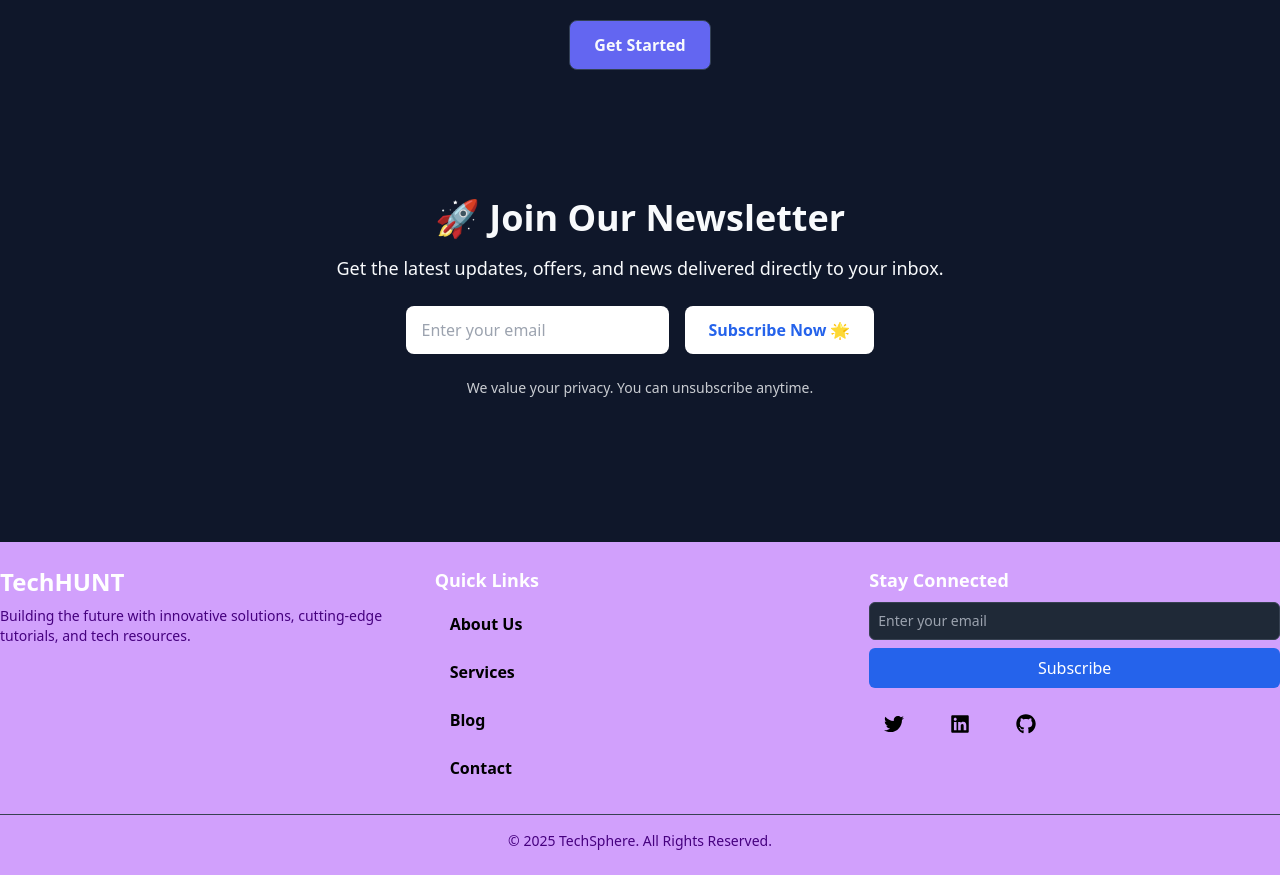
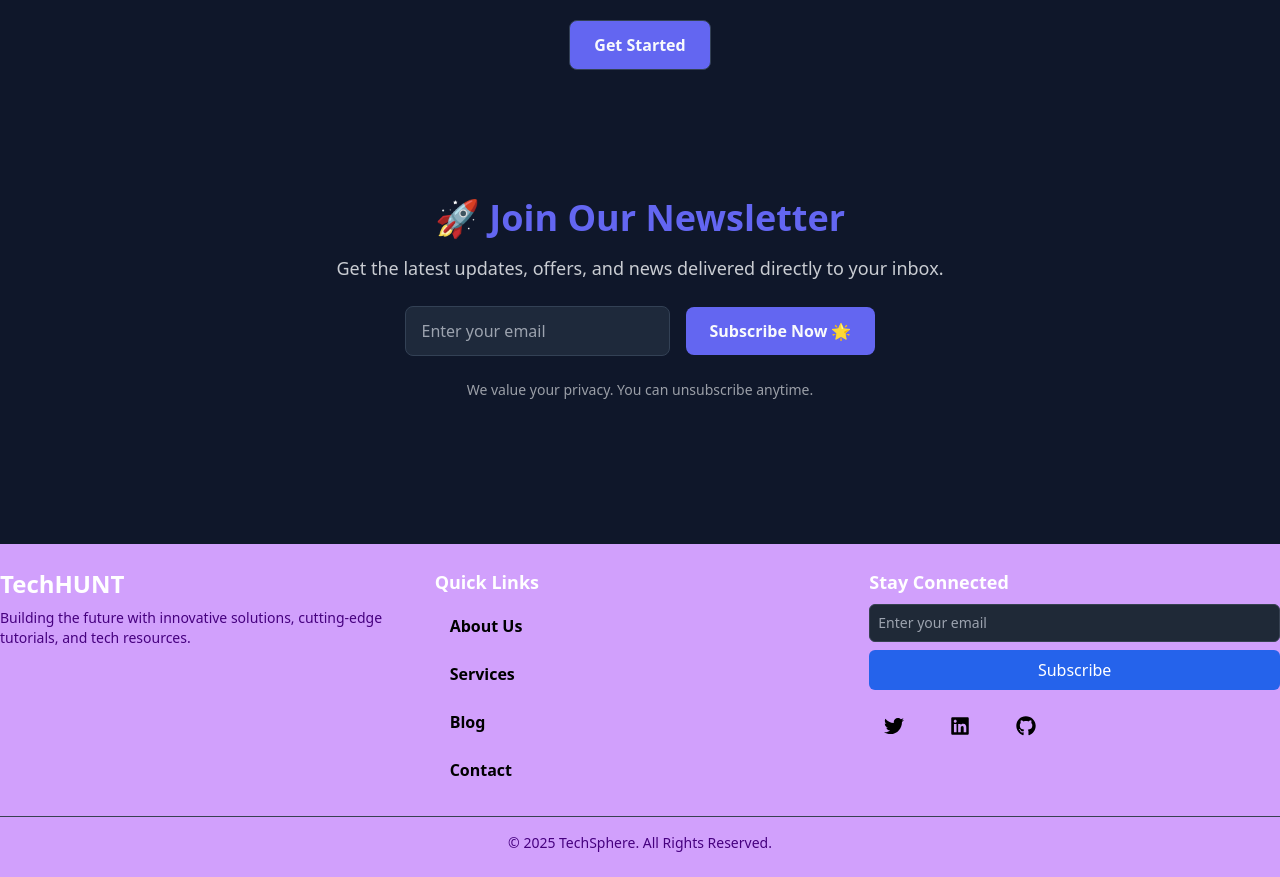
Before and after one commit to Joynal-Abedin85/tech-hunt-client, a React (Vite) app: page / in a window 1280 px wide. Shown: the part 2880-3757 px from the top of the page. Built offline with nearby package versions, Linux system fonts and the light colour scheme; no server answers.

Commit message:
add color on news section

```diff
--- a/src/pages/home/News.jsx
+++ b/src/pages/home/News.jsx
@@ -11,10 +11,12 @@ const News = () => {
   };
 
   return (
-    <section className=" py-16 px-6  text-center">
+    <section className="bg-bg py-16 px-6 text-center text-text">
     <div className="max-w-2xl mx-auto">
-        <h2 className="text-4xl font-bold mb-4">🚀 Join Our Newsletter</h2>
-        <p className="text-lg mb-6">Get the latest updates, offers, and news delivered directly to your inbox.</p>
+      <h2 className="text-4xl font-bold mb-4 text-primary">🚀 Join Our Newsletter</h2>
+      <p className="text-lg mb-6 text-text/80">
+        Get the latest updates, offers, and news delivered directly to your inbox.
+      </p>
 
       {!subscribed ? (
         <form onSubmit={handleSubmit} className="flex flex-col sm:flex-row items-center justify-center gap-4">
@@ -24,24 +26,25 @@ const News = () => {
             onChange={(e) => setEmail(e.target.value)}
             placeholder="Enter your email"
             required
-              className="w-full sm:w-auto px-4 py-3 text-gray-800 rounded-lg outline-none border-none focus:ring-2 focus:ring-indigo-300"
+            className="w-full sm:w-auto px-4 py-3 text-text bg-card rounded-lg outline-none border border-border focus:ring-2 focus:ring-primary"
           />
           <button
             type="submit"
-              className="bg-white text-blue-600 px-6 py-3 rounded-lg font-semibold hover:bg-blue-200 transition-all"
+            className="bg-primary text-text px-6 py-3 rounded-lg font-semibold hover:bg-hover transition-all"
           >
             Subscribe Now 🌟
           </button>
         </form>
       ) : (
-          <div className="text-lg font-semibold text-yellow-200 mt-4">
+        <div className="text-lg font-semibold text-hover mt-4">
           Thanks for subscribing! 🎉
         </div>
       )}
 
-        <p className="text-sm opacity-80 mt-6">We value your privacy. You can unsubscribe anytime.</p>
+      <p className="text-sm text-text/60 mt-6">We value your privacy. You can unsubscribe anytime.</p>
     </div>
   </section>
+
   );
 };
 
```
Lines whose indentation alone changed are shown as unchanged.
